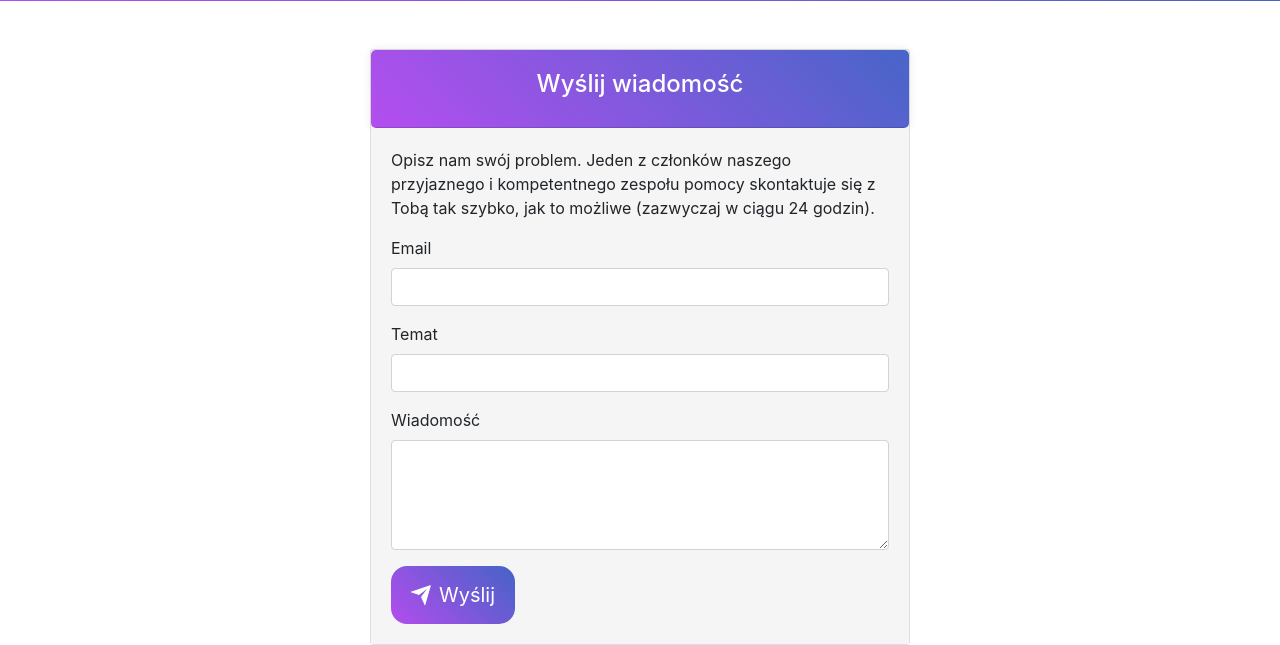
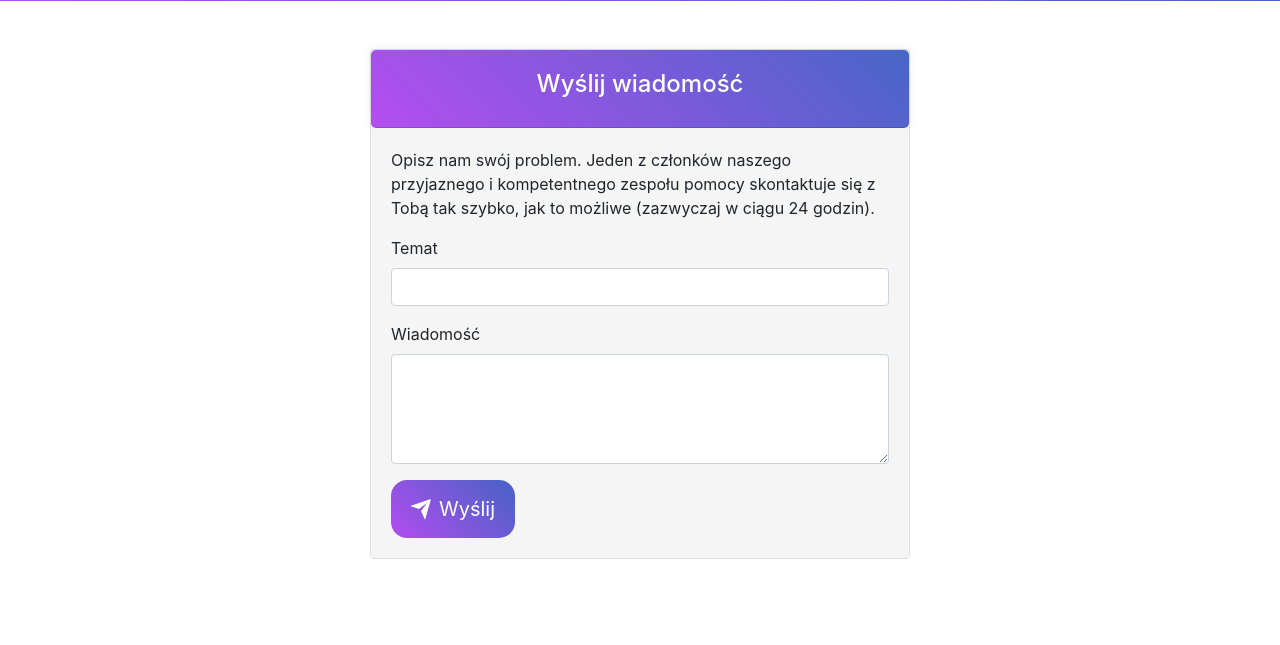
Before and after one commit to PatrykMielke/Online-game-store, a PHP site: page /wyslijWiadomosc.php in a window 1280 px wide; the page is wider, and only the part inside the window is pictured. Shown: the part 366-1011 px from the top of that part. After the commit the page ends 925 px from the top of that part, so only its background shows below. Run offline with PHP 8.4, Linux system fonts and the light colour scheme; the visitor is signed in with stand-in values (Sample User, id 1); some libraries are stand-ins or nearby versions.

Commit message:
poprawione wysylanie wiadomosci

```diff
--- a/public_html/php/login_script.php
+++ b/public_html/php/login_script.php
@@ -12,7 +12,7 @@ if($_SERVER["REQUEST_METHOD"] == "POST"){
         return;
     }
 
-    include 'conn_string.php';
+    include 'config.php';
 
     $stmt = $conn->prepare("select * from uzytkownicy where email = ?");
     $stmt -> bind_param("s", $emailXD);
--- a/public_html/php/register_script.php
+++ b/public_html/php/register_script.php
@@ -16,7 +16,7 @@ if($_SERVER["REQUEST_METHOD"] == "POST"){
         return;
     }
 
-    require_once "conn_string.php";
+    require_once "config.php";
 
     // Check if user or email already exists
     $stmt = $conn->prepare("select email from uzytkownicy where email = ? or nazwa = ?;");
--- a/public_html/php/saldo.php
+++ b/public_html/php/saldo.php
@@ -2,7 +2,7 @@
 
 function pokazSaldo(){
 
-    include 'conn_string.php';
+    include 'config.php';
       // Check if user or email already exists
       $stmt = $conn->prepare("select saldo from uzytkownicy where id_uzytkownik = ?");
       $stmt ->bind_param("s", $id);
@@ -31,7 +31,7 @@ function dodajSaldo(){
 
     if ($wartosc > 0 && gettype($wartosc) == "double"){
 
-        include 'conn_string.php';
+        include 'config.php';
 
         $stmt = $conn->prepare("update uzytkownicy set saldo = saldo + ? where id_uzytkownik = ?");
         $stmt->bind_param("ss", $wartoscXD,$idXD);
--- a/public_html/php/send_message.php
+++ b/public_html/php/send_message.php
@@ -1,31 +1,36 @@
 <?php
-
-if(isset($_POST['submit'])){
-    send_message();
+if ($_SERVER['REQUEST_METHOD'] === 'POST'){
+    if(isset($_POST['submit'])){
+        $status = send_message();
+        if ($status == 1){
+            echo "Wiadomość wysłana.";
+        }
+        else{
+            echo "Błąd przy przesyłaniu formularza";
+        }
+    }
 }
 
+
 function send_message(){
-    if( !isset($_POST['email']) or !isset($_POST['subject']) or !isset($_POST['message'])){
+    if( isset($_POST['subject']) and isset($_POST['message'])){
 
-        include 'conn_string.php';
-        $stmt = $conn->prepare("INSERT INTO `wiadomosci`( `email`, `temat`, `opis`) VALUES (?,?,?)
+        include 'config.php';
+        $stmt = $conn->prepare("INSERT INTO `wiadomosci_od_uzytkownikow`( `id_uzytkownik`, `temat`, `opis`) VALUES (?,?,?)
         ");
-        $stmt -> bind_param("sss", $emailXD, $tematXD, $opisXD);
+        $stmt -> bind_param("iss", $id, $tematXD, $opisXD);
 
-        $emailXD= trim($_POST['email']);
+        $id= $_SESSION['id'];
         $tematXD =trim($_POST['subject']);
         $opisXD = trim($_POST['message']);
 
         if($stmt->execute())
         {
-            echo "Wiadomość wysłana.";
+            return 1;
         }
         else {
-            echo 'Błąd';
+            return 0;
         }
-    }
-    else{
-        echo "blad przysylania danych formularza";
     }
 }
 
--- a/public_html/wyslijWiadomosc.php
+++ b/public_html/wyslijWiadomosc.php
@@ -15,10 +15,9 @@
 		<link rel="stylesheet" href="css/MesToSup.css" />
 	</head>
 	<?php
-    include 'templates/navbar.php';
-    include 'templates/header.php';
-
-  ?>
+		include 'templates/navbar.php';
+		include 'templates/header.php';
+  	?>
 
 
 		<div class="container mt-5">
@@ -37,17 +36,7 @@
 								kompetentnego zespołu pomocy skontaktuje się z Tobą tak szybko,
 								jak to możliwe (zazwyczaj w ciągu 24 godzin).
 							</p>
-							<form action="send_message.php" method="POST">
-								<div class="form-group">
-									<label for="email">Email</label>
-									<input
-										type="email"
-										class="form-control"
-										id="email"
-										name="email"
-										required
-									/>
-								</div>
+							<form method="POST">
 								<div class="form-group">
 									<label for="subject">Temat</label>
 									<input
@@ -87,7 +76,11 @@
 											</div>
 										</div>
 										<span>Wyślij</span>
+
 									</button>
+									<?php
+										require 'php/send_message.php';
+                                	?>
 								</div></div>
 
 							</form>
```
